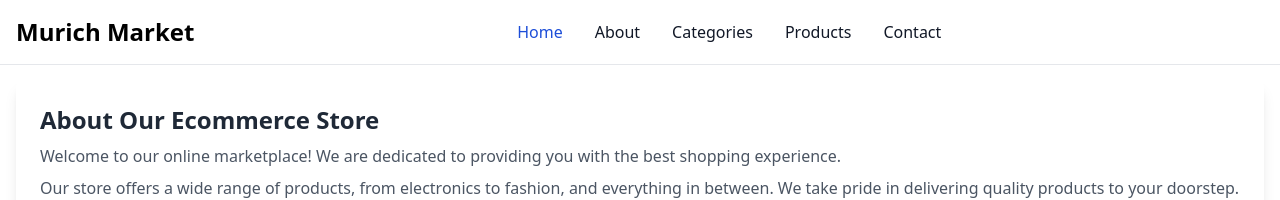
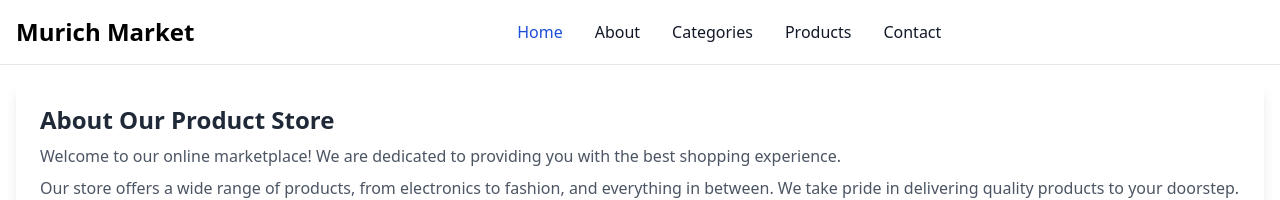
Before and after one commit to Younes202/E-Commerce_Clients_Back_Office, a React (Create React App) app in the folder FRONTEND/ecommerce/: page /product in a window 1280 px wide. Shown: the top 200 px of the page. Built offline with nearby package versions, Linux system fonts and the light colour scheme.

Commit message:
Update something

```diff
--- a/FRONTEND/ecommerce/src/components/Category.js
+++ b/FRONTEND/ecommerce/src/components/Category.js
@@ -14,7 +14,7 @@ function Category() {
       <main className="max-w-screen-xl mx-auto px-4 py-8">
         <section className="bg-white dark:bg-gray-900 rounded-lg shadow-lg p-6">
           <h2 className="text-2xl font-semibold text-gray-800 dark:text-white">
-            About Our Ecommerce Store
+            About Our Category Store
           </h2>
           <p className="mt-2 text-gray-600 dark:text-gray-400">
             Welcome to our online marketplace! We are dedicated to providing you with the best shopping experience.
--- a/FRONTEND/ecommerce/src/components/Home.js
+++ b/FRONTEND/ecommerce/src/components/Home.js
@@ -1,7 +1,9 @@
 import React from 'react';
 
 function Home() {
+  const backgroundImageUrl = 'your-image-url-here.jpg'; // Replace with the actual URL or path to your image
   return (
+    <div       style={{ backgroundImage: `url(${backgroundImageUrl})` }}>
     <div className="bg-white dark:bg-gray-800 h-screen flex flex-col justify-center items-center">
       <main className="max-w-screen-xl mx-auto px-4 py-8 text-center mt-4">
         <h1 className="text-4xl font-bold text-gray-800 dark:text-white mb-3">
@@ -12,6 +14,8 @@ function Home() {
         </p>
       </main>
     </div>
+
+    </div>
   );
 }
 
--- a/FRONTEND/ecommerce/src/components/Product.js
+++ b/FRONTEND/ecommerce/src/components/Product.js
@@ -14,7 +14,7 @@ function Product() {
       <main className="max-w-screen-xl mx-auto px-4 py-8">
         <section className="bg-white dark:bg-gray-900 rounded-lg shadow-lg p-6">
           <h2 className="text-2xl font-semibold text-gray-800 dark:text-white">
-            About Our Ecommerce Store
+            About Our Product Store
           </h2>
           <p className="mt-2 text-gray-600 dark:text-gray-400">
             Welcome to our online marketplace! We are dedicated to providing you with the best shopping experience.
```
